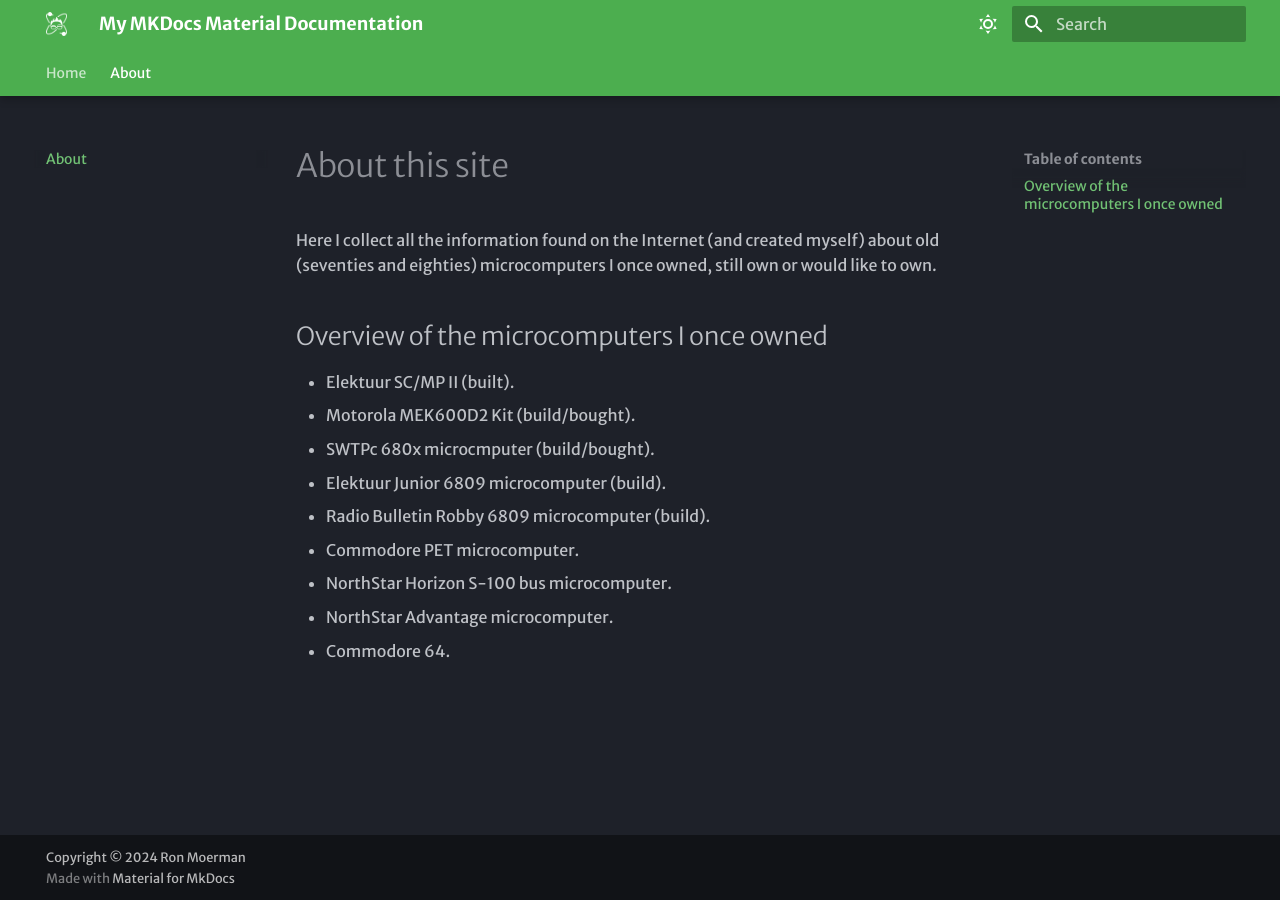
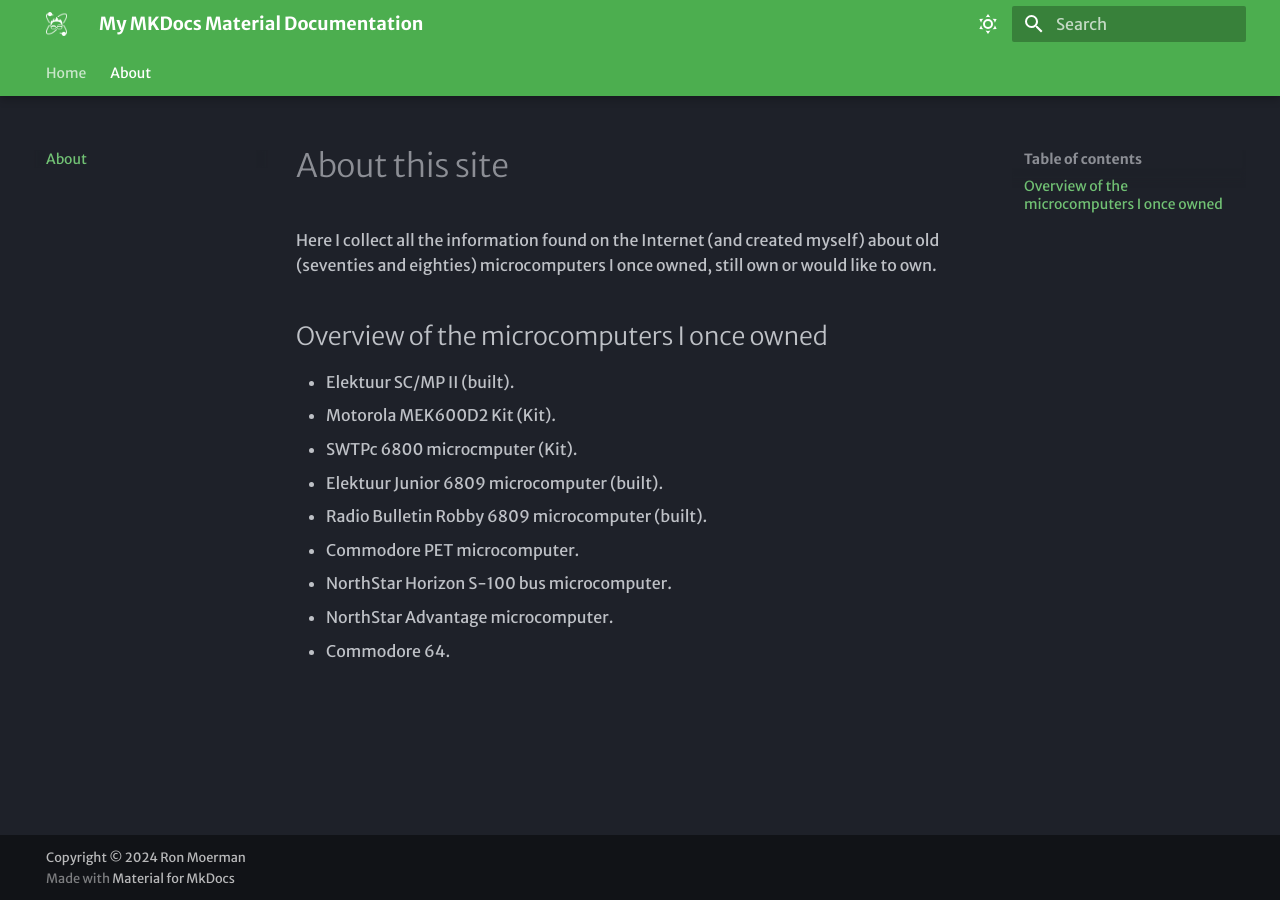
Before and after one commit to crazyelectron-io/mkdocs-retro-computing, an MkDocs documentation site: the page built from docs/about.md, in a window 1280 px wide. Built offline with MkDocs 1.6.1 and Material for MkDocs 9.7.7, drawn with Linux system fonts in a browser that asks for light colours; some web fonts are replaced.

```diff
--- a/docs/about.md
+++ b/docs/about.md
@@ -5,10 +5,10 @@
 ## Overview of the microcomputers I once owned
 
 * Elektuur SC/MP II (built).
-* Motorola MEK600D2 Kit (build/bought).
-* SWTPc 680x microcmputer (build/bought).
-* Elektuur Junior 6809 microcomputer (build).
-* Radio Bulletin Robby 6809 microcomputer (build).
+* Motorola MEK600D2 Kit (Kit).
+* SWTPc 6800 microcmputer (Kit).
+* Elektuur Junior 6809 microcomputer (built).
+* Radio Bulletin Robby 6809 microcomputer (built).
 * Commodore PET microcomputer.
 * NorthStar Horizon S-100 bus microcomputer.
 * NorthStar Advantage microcomputer.
```
Also changed, not shown: MEK6800D2/index.md (+1 -1 lines).
